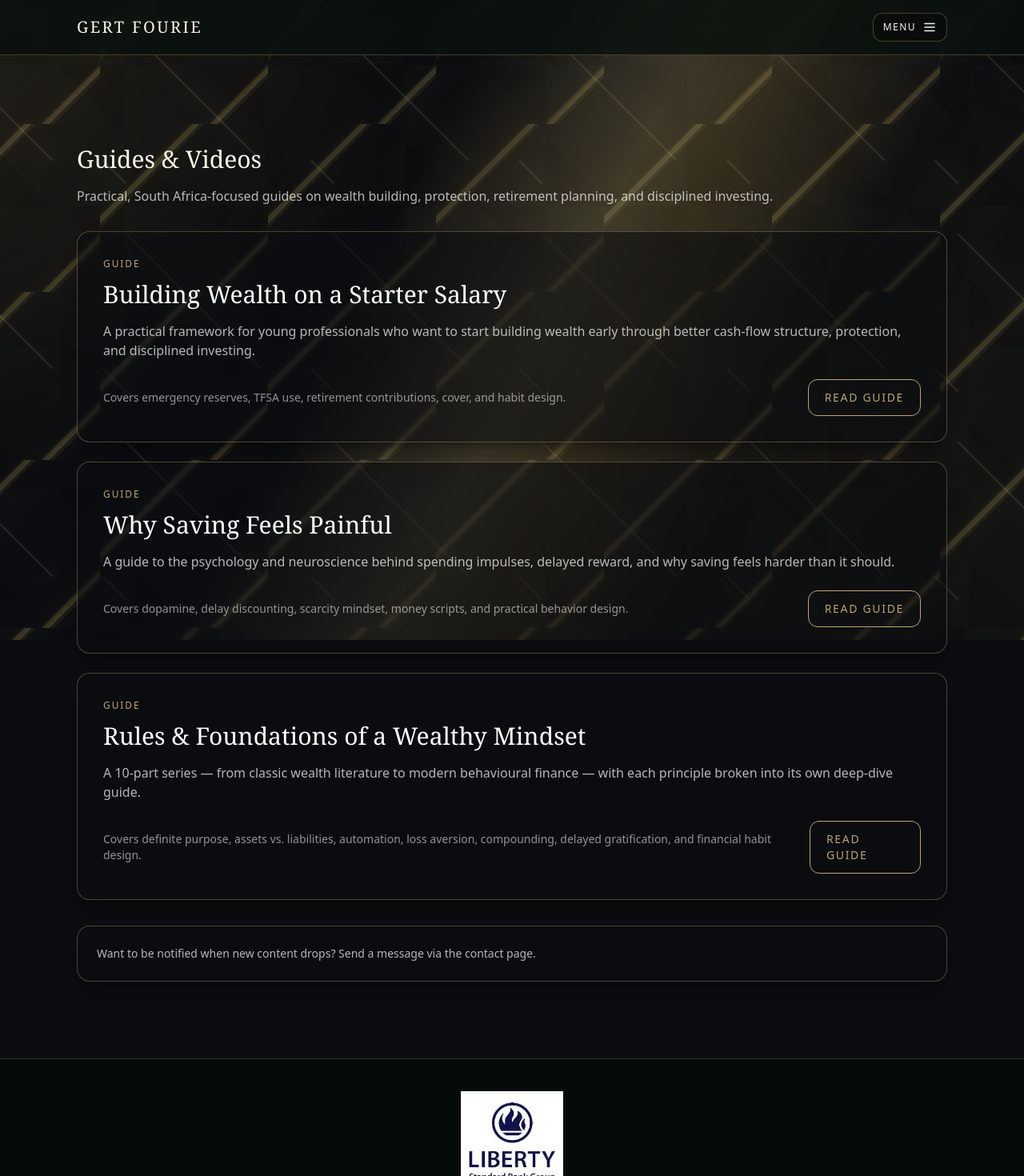
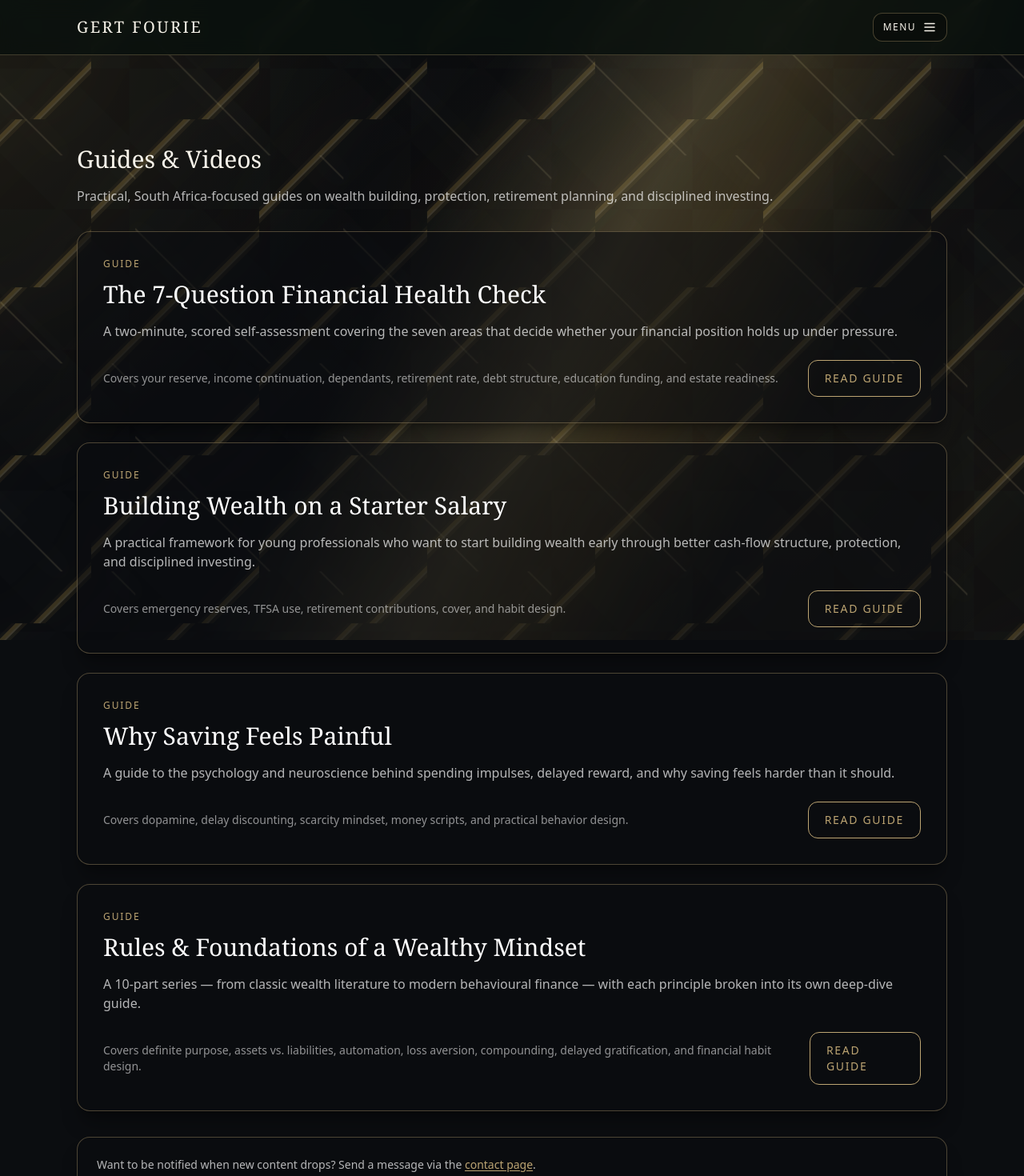
Before and after one commit to Beastslayer2600/fortitudo-studio-multipage, a Next.js app: page /guides in a window 1280 px wide. Shown: the top 1470 px of the page at 80% size. Built offline with nearby package versions, Linux system fonts and the light colour scheme.

Commit message:
Update page.tsx

```diff
--- a/app/(site)/guides/page.tsx
+++ b/app/(site)/guides/page.tsx
@@ -6,6 +6,14 @@ export const metadata: Metadata = {
 };
 
 const guides = [
+  {
+    title: "The 7-Question Financial Health Check",
+    description:
+      "A two-minute, scored self-assessment covering the seven areas that decide whether your financial position holds up under pressure.",
+    coverage:
+      "Covers your reserve, income continuation, dependants, retirement rate, debt structure, education funding, and estate readiness.",
+    href: "/guides/financial-health-check",
+  },
   {
     title: "Building Wealth on a Starter Salary",
     description:
@@ -65,7 +73,11 @@ export default function Guides() {
 
         <div className="mt-8 surface p-6">
           <p className="text-sm text-white/70">
-            Want to be notified when new content drops? Send a message via the contact page.
+            Want to be notified when new content drops? Send a message via the{" "}
+            <Link href="/contact" className="text-[var(--gold)] underline underline-offset-2">
+              contact page
+            </Link>
+            .
           </p>
         </div>
       </div>
```
